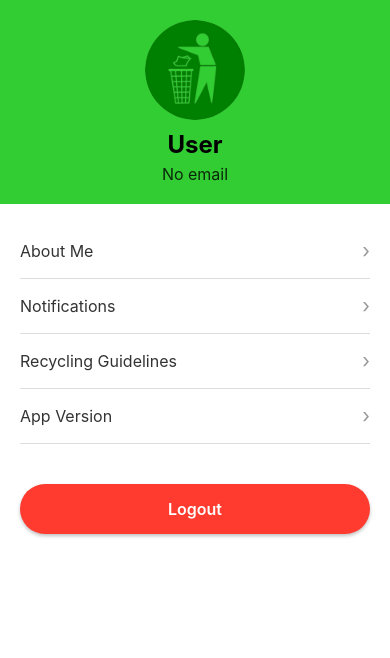
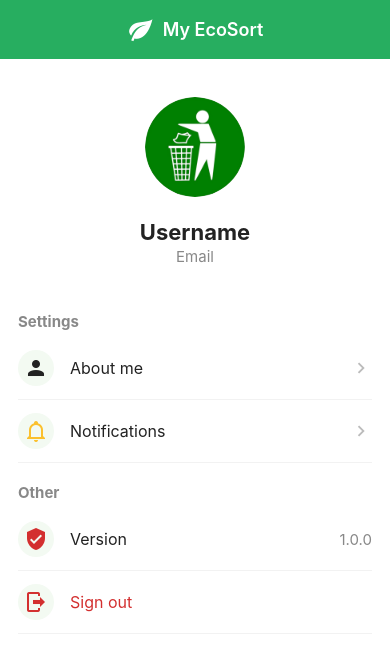
Before and after one commit to tinllsn/DACN_FE, a React Native app: screen /AccountScreen in a window 390 px wide. Shown: the top 658 px of the page. Built offline with nearby package versions, Linux system fonts and the light colour scheme.

Commit message:
backend login, signup

```diff
--- a/components/AccountScreen.js
+++ b/components/AccountScreen.js
@@ -3,23 +3,20 @@ import {
   SafeAreaView,
   View,
   Text,
-  Switch,
   TouchableOpacity,
   StyleSheet,
   ScrollView,
-  Modal,
+  Image,
   Alert
 } from 'react-native';
 import { useNavigation } from '@react-navigation/native';
-import { Image } from 'react-native';
-import { MaterialCommunityIcons } from '@expo/vector-icons';
+import { MaterialCommunityIcons, MaterialIcons } from '@expo/vector-icons';
 import AsyncStorage from '@react-native-async-storage/async-storage';
 import { commonStyles, colors } from './styles/commonStyles';
 
 // Account Screen
 const AccountScreen = () => {
   const navigation = useNavigation();
-  const [showSignOutModal, setShowSignOutModal] = useState(false);
   const [userData, setUserData] = useState(null);
 
   useEffect(() => {
@@ -38,120 +35,183 @@ const AccountScreen = () => {
   };
 
   const handleLogout = async () => {
+    Alert.alert(
+      'Logout',
+      'Are you sure you want to logout?',
+      [
+        { text: 'Cancel', style: 'cancel' },
+        {
+          text: 'Logout',
+          onPress: async () => {
             try {
               await AsyncStorage.removeItem('userToken');
               await AsyncStorage.removeItem('userData');
-      navigation.replace('Welcome');
+              navigation.replace('WelcomeScreen');
             } catch (error) {
               console.error('Error logging out:', error);
               Alert.alert('Error', 'Failed to logout. Please try again.');
             }
+          },
+          style: 'destructive'
+        }
+      ]
+    );
   };
 
   return (
-    <ScrollView style={commonStyles.safeArea}>
-      <View style={styles.header}>
+    <SafeAreaView style={{ flex: 1, backgroundColor: '#fff' }}>
+      {/* Header with green background and app name/logo */}
+      <View style={styles.headerGreen}>
+        <View style={styles.headerLogoRow}>
+          <MaterialCommunityIcons name="leaf" size={28} color="#fff" style={{ marginRight: 8 }} />
+          <Text style={styles.headerTitle}>My EcoSort</Text>
+        </View>
+      </View>
+      <ScrollView contentContainerStyle={{ flexGrow: 1 }}>
+        {/* Avatar and user info */}
+        <View style={styles.avatarSection}>
+          <View style={styles.avatarCircle}>
             <Image
               source={require('../assets/logo.png')}
-          style={styles.profileImage}
+              style={{ width: 100, height: 100, borderRadius: 50 }}
+              resizeMode="cover"
             />
-        <Text style={styles.userName}>{userData?.username || 'User'}</Text>
-        <Text style={styles.userEmail}>{userData?.email || 'No email'}</Text>
+          </View>
+          <Text style={styles.userName}>{userData?.username || 'Username'}</Text>
+          <Text style={styles.userEmail}>{userData?.email || 'Email'}</Text>
         </View>
 
-      <View style={styles.menuContainer}>
-        <TouchableOpacity
-          style={styles.menuItem}
-          onPress={() => navigation.navigate('AboutMeScreen')}
-        >
-          <Text style={styles.menuText}>About Me</Text>
-          <Text style={styles.menuArrow}>›</Text>
+        {/* Settings Section */}
+        <View style={styles.sectionContainer}>
+          <Text style={styles.sectionTitle}>Settings</Text>
+          <TouchableOpacity style={styles.menuRow} onPress={() => navigation.navigate('AboutMeScreen')}>
+            <View style={styles.iconCircle}>
+              <MaterialCommunityIcons name="account" size={24} color="#222" />
+            </View>
+            <Text style={styles.menuLabel}>About me</Text>
+            <MaterialIcons name="chevron-right" size={22} color="#bbb" style={{ marginLeft: 'auto' }} />
           </TouchableOpacity>
-
-        <TouchableOpacity
-          style={styles.menuItem}
-          onPress={() => navigation.navigate('NotificationsScreen')}
-        >
-          <Text style={styles.menuText}>Notifications</Text>
-          <Text style={styles.menuArrow}>›</Text>
-        </TouchableOpacity>
-
-        <TouchableOpacity
-          style={styles.menuItem}
-          onPress={() => navigation.navigate('RecyclingGuidelinesScreen')}
-        >
-          <Text style={styles.menuText}>Recycling Guidelines</Text>
-          <Text style={styles.menuArrow}>›</Text>
-        </TouchableOpacity>
-
-        <TouchableOpacity
-          style={styles.menuItem}
-          onPress={() => navigation.navigate('AppVersionScreen')}
-        >
-          <Text style={styles.menuText}>App Version</Text>
-          <Text style={styles.menuArrow}>›</Text>
+          <TouchableOpacity style={styles.menuRow} onPress={() => navigation.navigate('NotificationsScreen')}>
+            <View style={styles.iconCircle}>
+              <MaterialCommunityIcons name="bell-outline" size={24} color="#FBC02D" />
+            </View>
+            <Text style={styles.menuLabel}>Notifications</Text>
+            <MaterialIcons name="chevron-right" size={22} color="#bbb" style={{ marginLeft: 'auto' }} />
           </TouchableOpacity>
         </View>
 
-      <TouchableOpacity
-        style={[commonStyles.button, styles.logoutButton]}
-        onPress={handleLogout}
-      >
-        <Text style={[commonStyles.buttonText, styles.logoutText]}>Logout</Text>
+        {/* Other Section */}
+        <View style={styles.sectionContainer}>
+          <Text style={styles.sectionTitle}>Other</Text>
+          <TouchableOpacity style={styles.menuRow} onPress={() => navigation.navigate('AppVersionScreen')}>
+            <View style={styles.iconCircle}>
+              <MaterialCommunityIcons name="shield-check" size={24} color="#D32F2F" />
+            </View>
+            <Text style={styles.menuLabel}>Version</Text>
+            <Text style={styles.versionText}>1.0.0</Text>
           </TouchableOpacity>
+          {/* Sign out */}
+          <TouchableOpacity style={styles.menuRow} onPress={handleLogout}>
+            <View style={styles.iconCircle}>
+              <MaterialCommunityIcons name="logout" size={24} color="#D32F2F" />
+            </View>
+            <Text style={[styles.menuLabel, { color: '#D32F2F' }]}>Sign out</Text>
+            {/* <MaterialIcons name="chevron-right" size={22} color="transparent" style={{ marginLeft: 'auto' }} /> */}
+          </TouchableOpacity>
+        </View>
+
       </ScrollView>
+    </SafeAreaView>
   );
 };
 
 const styles = StyleSheet.create({
-  header: {
+  headerGreen: {
+    backgroundColor: '#27ae60',
+    paddingVertical: 15,
+    paddingHorizontal: 20,
+    // borderBottomWidth: 1,
+    // position: 'relative',
+  },
+  headerLogoRow: {
+    flexDirection: 'row',
     alignItems: 'center',
-    padding: 20,
-    backgroundColor: colors.primary,
+    justifyContent: 'center',
   },
-  profileImage: {
-    width: 100,
-    height: 100,
-    borderRadius: 50,
-    marginBottom: 10,
+  headerTitle: {
+    fontSize: 18,
+    fontWeight: '600',
+    color: '#fff',
+    textAlign: 'center',
+    marginLeft: 0,
+  },
+  avatarSection: {
+    alignItems: 'center',
+    marginTop: 28,
+    marginBottom: 18,
+  },
+  avatarCircle: {
+    width: 120,
+    height: 120,
+    borderRadius: 60,
+    // backgroundColor: '#27ae60',
+    alignItems: 'center',
+    justifyContent: 'center',
+    marginBottom: 12,
+    overflow: 'hidden',
   },
   userName: {
-    fontSize: 24,
+    fontSize: 22,
     fontWeight: 'bold',
-    color: colors.white,
-    marginBottom: 5,
+    color: '#222',
+    marginBottom: 2,
+    textAlign: 'center',
   },
   userEmail: {
+    fontSize: 15,
+    color: '#888',
+    textAlign: 'center',
+    marginBottom: 8,
+  },
+  sectionContainer: {
+    marginTop: 10,
+    marginBottom: 0,
+    paddingHorizontal: 18,
+  },
+  sectionTitle: {
+    fontSize: 15,
+    color: '#888',
+    fontWeight: 'bold',
+    marginBottom: 6,
+    marginTop: 10,
+  },
+  menuRow: {
+    flexDirection: 'row',
+    alignItems: 'center',
+    backgroundColor: '#fff',
+    paddingVertical: 13,
+    paddingHorizontal: 0,
+    borderBottomWidth: 1,
+    borderBottomColor: '#f2f2f2',
+  },
+  iconCircle: {
+    width: 36,
+    height: 36,
+    borderRadius: 18,
+    backgroundColor: '#F3FAF2',
+    alignItems: 'center',
+    justifyContent: 'center',
+    marginRight: 16,
+  },
+  menuLabel: {
     fontSize: 16,
-    color: colors.white,
-    opacity: 0.8,
+    color: '#222',
+    fontWeight: '400',
   },
-  menuContainer: {
-    padding: 20,
-  },
-  menuItem: {
-    flexDirection: 'row',
-    justifyContent: 'space-between',
-    alignItems: 'center',
-    paddingVertical: 15,
-    borderBottomWidth: 1,
-    borderBottomColor: colors.border,
-  },
-  menuText: {
-    fontSize: 16,
-    color: colors.text,
-  },
-  menuArrow: {
-    fontSize: 20,
-    color: colors.text,
-    opacity: 0.5,
-  },
-  logoutButton: {
-    margin: 20,
-    backgroundColor: colors.error,
-  },
-  logoutText: {
-    color: colors.white,
+  versionText: {
+    marginLeft: 'auto',
+    color: '#888',
+    fontSize: 15,
   },
 });
 
--- a/components/styles/commonStyles.js
+++ b/components/styles/commonStyles.js
@@ -166,6 +166,7 @@ export const commonStyles = StyleSheet.create({
   linkText: {
     color: colors.primary,
     fontWeight: '600',
+    textAlign: 'center',
   },
   errorText: {
     color: colors.error,
```
Also changed, not shown: components/LoginScreen.js (+26 -38 lines), components/SignUpScreen.js (+35 -20 lines), 1 other file (tests, documents, lock files or other folders). Lines whose indentation alone changed are shown as unchanged.
